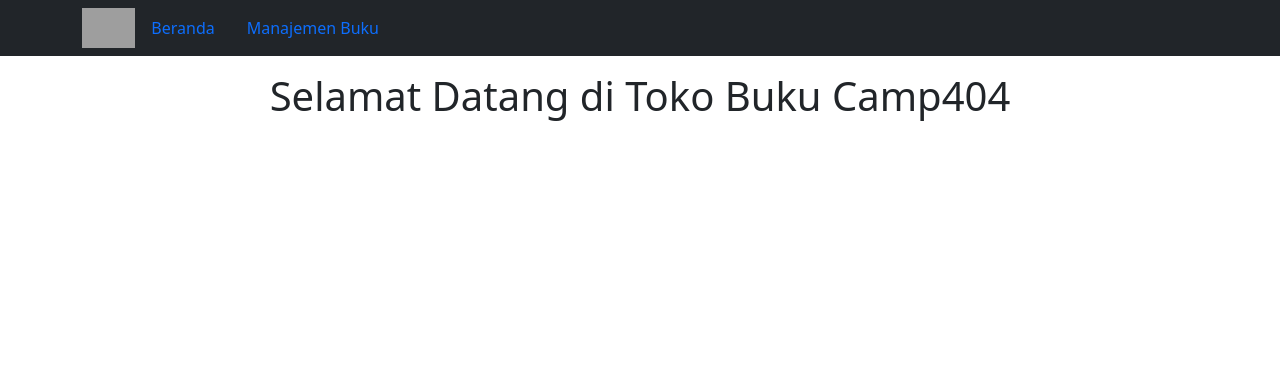
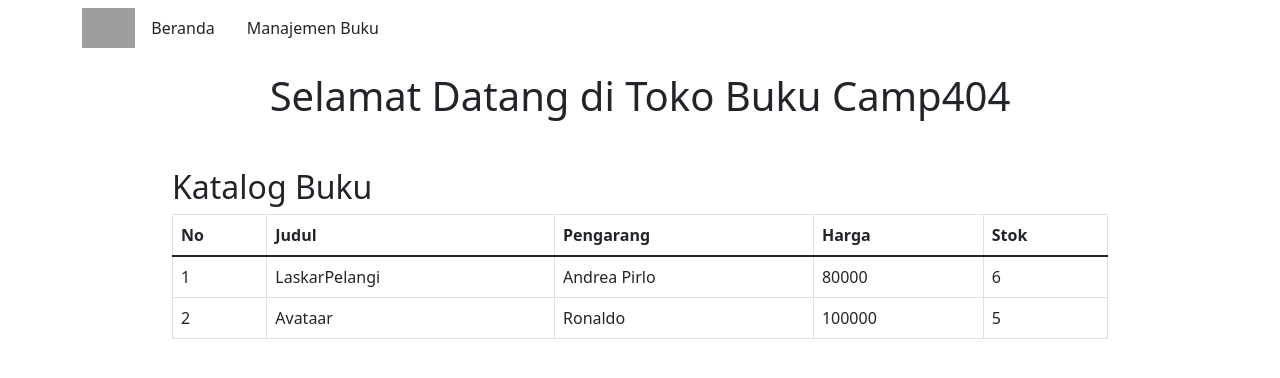
Before and after one commit to ahmadm712/React-Latihan, a React (Create React App) app: page / in a window 1280 px wide. Shown: the top 378 px of the page. Built offline with nearby package versions, Linux system fonts and the light colour scheme; grey boxes are pictures that could not be loaded.

Commit message:
menyelesaikan FE dan menambahkan folder BE s8

```diff
--- a/src/App.js
+++ b/src/App.js
@@ -99,6 +99,21 @@ function App() {
     ]
   );
 
+  function storeData(inputBook) {
+      console.log(inputBook)
+      alert("Data Berhasil Ditambahkan")
+  }
+
+  function updateData(inputBook) {
+    console.log(inputBook)
+    alert('Data Berhasil Di Update')
+
+  }
+
+  function deleteData(book) {
+    console.log(book)
+    alert('Data Berhasil Di hapus')
+  }
 
   return (
     <div>
@@ -106,10 +121,10 @@ function App() {
         <Navbar />
         <Switch>
           <Route path="/" exact>
-            <Beranda />
+            <Beranda bookList={books}/>
           </Route>
           <Route path="/manajemen-buku">
-            <ManageBuku bookList={books} />
+            <ManageBuku bookList={books} store={storeData} update={updateData} remove={deleteData}/>
           </Route>
         </Switch>
       </Router>
--- a/src/component/Beranda.js
+++ b/src/component/Beranda.js
@@ -1,12 +1,37 @@
-import React from 'react'
+import React from "react";
 
-function Beranda() {
-    return (
-        <div className="container mt-3 w-75">
-            <h1 className="text-center">Selamat Datang di Toko Buku Camp404</h1>
-            <div id="katalog"></div>
-        </div>
-    )
+function Beranda({bookList}) {
+  return (
+    <div className="container mt-3 w-75">
+      <h1 className="text-center">Selamat Datang di Toko Buku Camp404</h1>
+      <div id="katalogBuku" className="mt-5">
+        <h2>Katalog Buku</h2>
+        <table className="table table-hover table-bordered">
+          <thead>
+            <tr>
+              <th>No</th>
+              <th>Judul</th>
+              <th>Pengarang</th>
+              <th>Harga</th>
+              <th>Stok</th>
+            </tr>
+          </thead>
+
+          <tbody>
+            {bookList.map((book, index) => (
+              <tr key={book._id}>
+                <td>{index + 1}</td>
+                <td>{book.judul}</td>
+                <td>{book.pengarang}</td>
+                <td>{book.harga}</td>
+                <td>{book.stok}</td>
+              </tr>
+            ))}
+          </tbody>
+        </table>
+      </div>
+    </div>
+  );
 }
 
-export default Beranda
+export default Beranda;
--- a/src/component/ManageBuku.js
+++ b/src/component/ManageBuku.js
@@ -1,35 +1,176 @@
-import React from "react";
+import { React, useState } from "react";
 
-function ManageBuku({ bookList }) {
+function ManageBuku({ bookList, store,update,remove }) {
+  const [inputBook, setInputBook] = useState();
+  const [form, setForm] = useState();
+
+
+
+  function handleJudul(event) {
+    setInputBook({ ...inputBook, judul: event.target.value });
+  }
+  function handlePengarang(event) {
+    setInputBook({ ...inputBook, pengarang: event.target.value });
+  }
+  function handleHarga(event) {
+    setInputBook({ ...inputBook, harga: event.target.value });
+  }
+  function handleStok(event) {
+    setInputBook({ ...inputBook, stok: event.target.value });
+  }
+
+  // Function Submit
+  function submitAdd(event) {
+    event.preventDefault();
+    store(inputBook);
+  }
+
+  function submitChange(event) {
+    event.preventDefault();
+    update(inputBook)
+    setForm('')
+
+  }
+
+  // Function Delete
+  function deleteBook(book) {
+    remove(book)
+  }
+
+
+  function showCreate() {
+    setForm("create");
+  }
+
+  function showEdit(book) {
+    setInputBook(book);
+    setForm("edit");
+  }
+
   console.log(bookList);
   return (
     <div className="container mt-3">
       <h1 className="text-center">Manajemen Buku</h1>
-      <div id="formTambah">
-        <h5>Tambah Buku</h5>
-        <form className="form-rows">
+      {/* Awal Form Tambah */}
+      {form === "create" && (
+        <div id="formTambah">
+          <h5>Tambah Buku</h5>
+          <form className="form-rows" onSubmit={submitAdd}>
+            <div className="col-3">
+              <input
+                type="text"
+                name="judul"
+                className="form-control mx-2 mt-2"
+                placeholder="Judul"
+                onChange={handleJudul}
+              />
+            </div>
+            <div className="col-3">
+              <input
+                type="text"
+                name="pengarang"
+                className="form-control mx-2 mt-2"
+                placeholder="Pengarang"
+                onChange={handlePengarang}
+              />
+            </div>
+            <div className="col-3">
+              <input
+                type="text"
+                name="harga"
+                className="form-control mx-2 mt-2"
+                placeholder="Harga"
+                onChange={handleHarga}
+              />
+            </div>
+            <div className="col-3">
+              <input
+                type="number"
+                name="stok"
+                className="form-control mx-2 mt-2"
+                placeholder="Stok"
+                onChange={handleStok}
+              />
+            </div>
+            <div className="col-3">
+              <input
+                type="submit"
+                className="btn btn-primary mx-2 mt-3"
+                value="Simpan"
+              />
+            </div>
+          </form>
+        </div>
+      )}
+
+      {/* Akhir Form Tambah */}
+
+      {/* Awal Form Edit */}
+      {form === 'edit' && (
+      <div id="formUbah">
+        <h5>Ubah Buku</h5>
+        <hr />
+        <form className="form-row" onSubmit={submitChange}>
           <div className="col-3">
-            <input type="text" name='judul' className='form-control mx-2' placeholder='Judul'/>
+            <input
+              type="text"
+              name="judul"
+              className="form-control mx-2 mt-2"
+              placeholder="Judul"
+              onChange={handleJudul}
+              value={inputBook.judul}
+            />
           </div>
           <div className="col-3">
-            <input type="text" name='pengarang' className='form-control mx-2' placeholder='Pengarang'/>
+            <input
+              type="text"
+              name="pengarang"
+              className="form-control mx-2 mt-2"
+              placeholder="Pengarang"
+              onChange={handlePengarang}
+              value={inputBook.pengarang}
+            />
           </div>
-          <div className="col-2">
-            <input type="text" name='harga' className='form-control mx-2' placeholder='Harga'/>
+          <div className="col-3">
+            <input
+              type="text"
+              name="harga"
+              className="form-control mx-2 mt-2"
+              placeholder="Harga"
+              onChange={handleHarga}
+              value={inputBook.harga}
+            />
           </div>
-          <div className="col-2">
-            <input type="number" name='stok' className='form-control mx-2' placeholder='Stok'/>
+          <div className="col-3">
+            <input
+              type="number"
+              name="stok"
+              className="form-control mx-2 mt-2"
+              placeholder="Stok"
+              onChange={handleStok}
+              value={inputBook.stok}
+            />
           </div>
-          <div className="col-2">
-            <input type="submit" className='btn btn-primary ml-5' value='Simpan'/>
+          <div className="col-3">
+            <input
+              type="submit"
+              className="btn btn-warning mx-2 mt-3"
+              value="Ubah"
+            />
           </div>
         </form>
       </div>
-      <div id="formUbah"></div>
+
+      )}
+      {/* Akhir Form Edit */}
+
       <div id="daftarBuku">
         <h2 className="mt-3">Daftar Buku</h2>
         <hr />
-        <button className="btn btn-primary m-2">Tambah Buku</button>
+        <button className="btn btn-primary m-2" onClick={showCreate}>
+          Tambah Buku
+        </button>
+
         <table className="table table-bordered">
           <thead>
             <tr>
@@ -49,9 +190,14 @@ function ManageBuku({ bookList }) {
                 <td>{book.pengarang}</td>
                 <td>{book.harga}</td>
                 <td>{book.stok}</td>
-                <td>
-                  <button className="btn btn-info mr-3">Edit</button>
-                  <button className="btn btn-danger">Hapus</button>
+                <td className="mr-4">
+                  <button
+                    className="btn btn-info mr-3"
+                    onClick={() => showEdit(book)}
+                  >
+                    Edit
+                  </button>
+                  <button className="btn btn-danger" onClick={()=>deleteBook(book)}>Hapus</button>
                 </td>
               </tr>
             ))}
--- a/src/component/Navbar.js
+++ b/src/component/Navbar.js
@@ -5,7 +5,7 @@ import { Link } from "react-router-dom";
 function Navbar() {
   return (
     <div>
-      <nav className="navbar navbar-expand bg-dark">
+      <nav className="navbar navbar-expand bg-white">
         <div className="container">
           <ul className="nav">
             <img
@@ -15,12 +15,12 @@ function Navbar() {
             />
 
           <li>
-            <Link to ="/" className="nav-link">
+            <Link to ="/" className="nav-link text-dark">
               Beranda
             </Link>
           </li>
           <li>
-            <Link to ="/manajemen-buku" className="nav-link">
+            <Link to ="/manajemen-buku" className="nav-link text-dark">
               Manajemen Buku
             </Link>
           </li>
```
Also changed, not shown: 2 other files (tests, documents, lock files or other folders).
